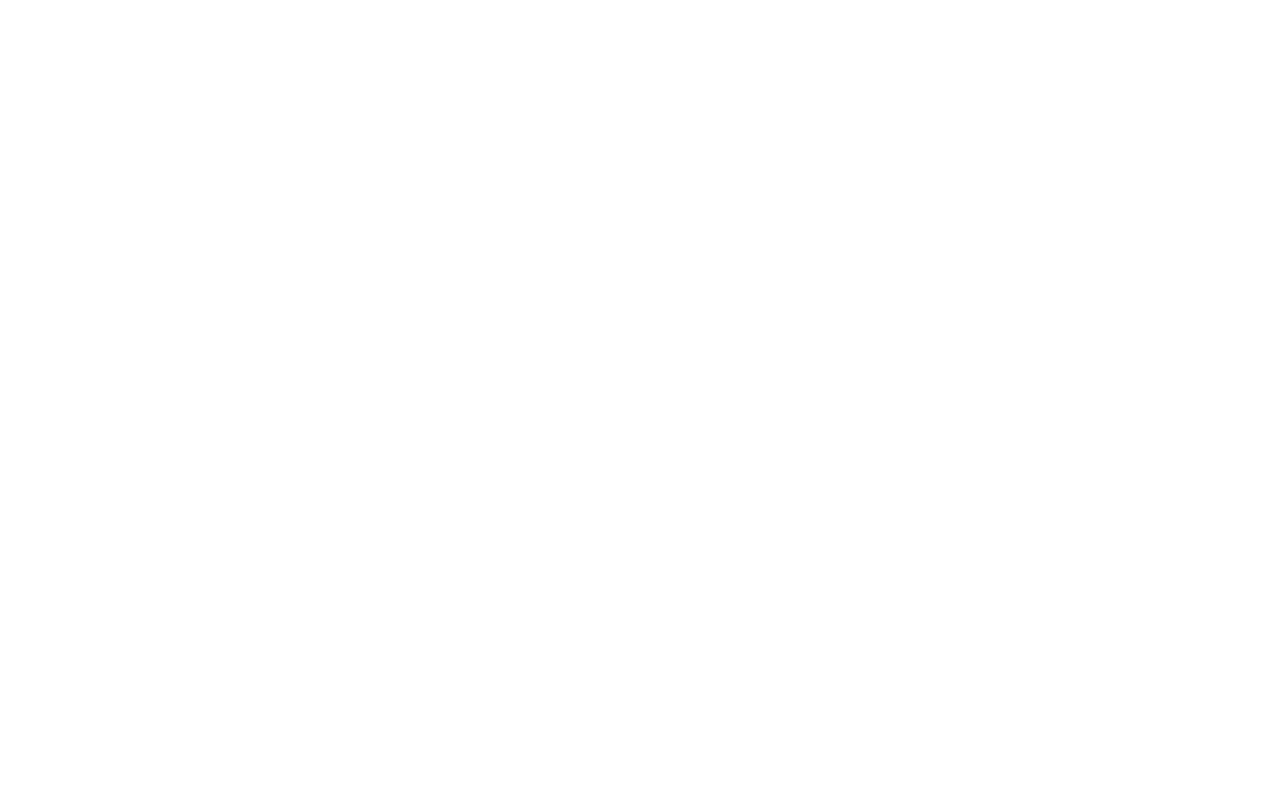
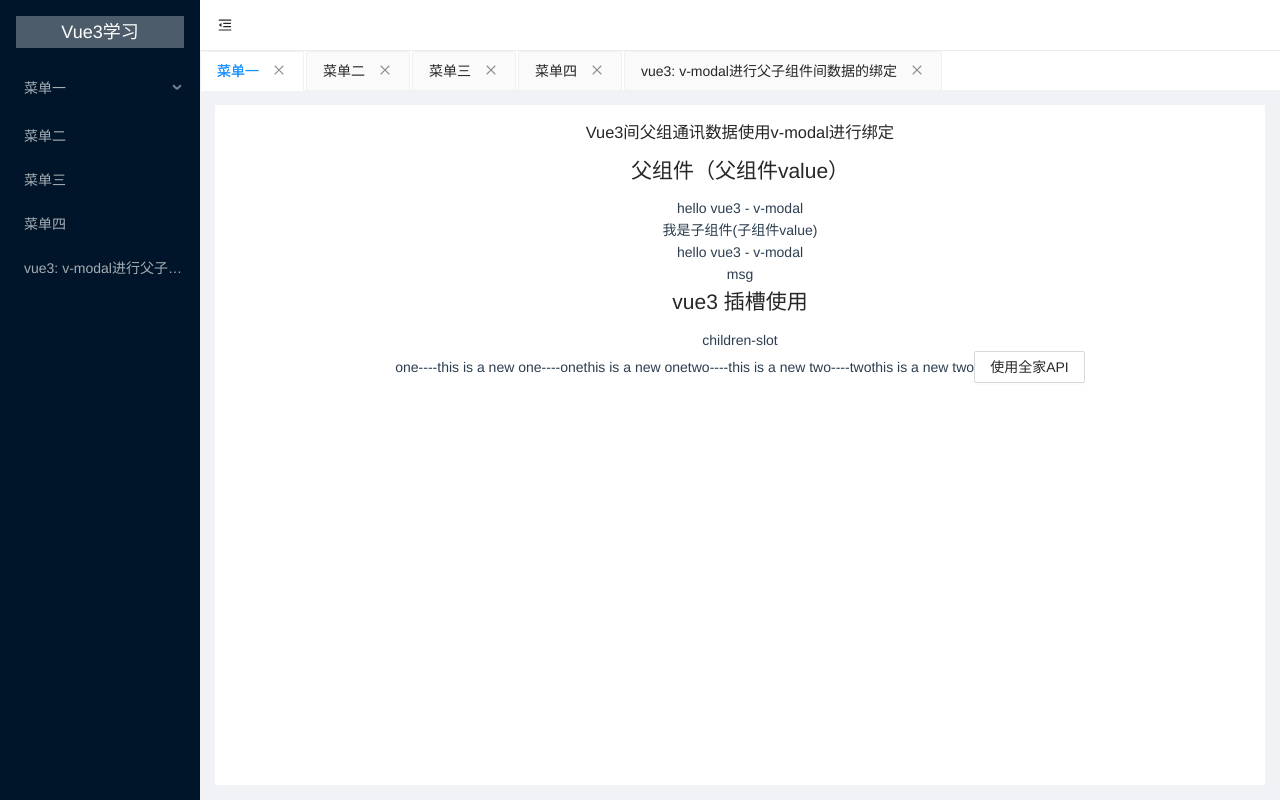
Before and after one commit to xs-jie/vue3_study, a Vue app: page /home/content5 in a window 1280 px wide. Before the commit this address had no page. Built offline with nearby package versions, Linux system fonts and the light colour scheme.

Commit message:
XSJ-2022-12-1-【vue3】v-model父子传值的使用，和vue2\vue3插槽的使用

```diff
--- a/src/business/getMenuData.ts
+++ b/src/business/getMenuData.ts
@@ -39,6 +39,12 @@
       key: '4',
       path: 'content4',
       icon: 'icon4'
+    },
+    {
+      name: 'vue3: v-modal进行父子组件间数据的绑定',
+      key: '5',
+      path: 'content5',
+      icon: 'icon5'
     }
   ]
 }
--- a/src/router/index.ts
+++ b/src/router/index.ts
@@ -30,6 +30,11 @@
         path: 'content4',
         name: 'Content4',
         component: () => import('@/views/Content4.vue')
+      },
+      {
+        path: 'content5',
+        name: 'Content5',
+        component: () => import('@/views/Content5.vue')
       }
     ]
   },
--- a/src/views/About.vue
+++ b/src/views/About.vue
@@ -15,10 +15,10 @@
 <script setup lang="ts">
 // 在Vue3中的setup语法糖中，子组件只需要引入就能使用，不需要注册
 import Demo from '@/views/Dome.vue'
-import { ref } from 'vue'
+import { ref, Ref } from 'vue'
 
-const message = ref('你真是个叼毛！！')
-const message2 = ref('你真是个扑街！！')
+const message: Ref<string> = ref('你真是个叼毛！！')
+const message2: Ref<string> = ref('你真是个扑街！！')
 
 const demoRef = ref() /* 通过ref绑定子组件 */
 
--- /dev/null
+++ b/src/views/Content5.vue
@@ -0,0 +1,63 @@
+<template>
+  <h1>Vue3间父组通讯数据使用v-modal进行绑定</h1>
+  <h2>父组件（父组件value）</h2>
+  {{ message }}
+  <children v-model="message" msg="msg"></children>
+
+  <h2>vue3 插槽使用</h2>
+  <slotComponent :data="data">
+    <template #one="{ text, msg, record }"
+      >{{ text }}----{{ msg }}----{{ record.name + record.msg }}</template
+    >
+    <template #two="{ text, msg, record }"
+      >{{ text }}----{{ msg }}----{{ record.name + record.msg }}</template
+    >
+  </slotComponent>
+  <!-- <h2>vue2 插槽使用</h2>
+  <slotComponent :data="data2">
+    <template slot="three" :slot-scope="{ text, record }">
+      {{ text }}----{{ record.msg }}----{{ text + record.msg }}
+    </template>
+    <template slot="four" :slot-scope="{ text, record }">
+      {{ text }}----{{ record.msg }}----{{ text + record.msg }}
+    </template>
+  </slotComponent> -->
+
+  <a-button @click="request">使用全家API</a-button>
+</template>
+
+<script setup lang="ts">
+import children from '@/views/components/content5_children.vue'
+import slotComponent from '@/views/components/slotComponent.vue'
+import { ref, Ref, reactive, getCurrentInstance } from 'vue'
+
+const message: Ref<string> = ref('hello vue3 - v-modal')
+const msg: Ref<string> = ref('aaaaaa')
+const data = reactive([
+  {
+    name: 'one',
+    msg: 'this is a new one',
+  },
+  {
+    name: 'two',
+    msg: 'this is a new two',
+  },
+])
+// const data2 = reactive([
+//   {
+//     name: 'three',
+//     msg: 'this is a new three',
+//   },
+//   {
+//     name: 'four',
+//     msg: 'this is a new four',
+//   },
+// ])
+const { proxy } = getCurrentInstance()
+const request = () => {
+  proxy.$axios.get('http://192.168.138')
+}
+</script>
+
+<style lang="less" scoped>
+</style>
--- /dev/null
+++ b/src/views/components/content5_children.vue
@@ -0,0 +1,15 @@
+<template>
+  <div>我是子组件(子组件value)</div>
+  <div @click="emit('update:modelValue', modelValue + '!')">
+    {{ modelValue }}
+  </div>
+  <div>{{ msg }}</div>
+</template>
+
+<script setup>
+defineProps(['modelValue', 'msg'])
+const emit = defineEmits(['update:modelValue'])
+</script>
+
+<style lang="less" scoped>
+</style>
--- /dev/null
+++ b/src/views/components/slotComponent.vue
@@ -0,0 +1,19 @@
+<template>
+  <div>children-slot</div>
+  <slot
+    v-for="item in data"
+    :name="item.name"
+    :msg="item.msg"
+    :text="item.name"
+    :record="item"
+  ></slot>
+</template>
+
+<script setup>
+import { onMounted } from '@vue/runtime-core'
+
+defineProps(['data'])
+</script>
+
+<style lang="less" scoped>
+</style>
--- a/src/views/dray.vue
+++ b/src/views/dray.vue
@@ -1,13 +1,4 @@
-<!--
- * @Author: xsj 13592841305@163.com
- * @Date: 2022-09-30 00:01:58
- * @LastEditors: zhuyijing zhuyijing@yihuosoft.com
- * @LastEditTime: 2022-11-10 12:11:25
- * @FilePath: \vue3_study\src\views\dray.vue
- * @Description:
- *
- * Copyright (c) 2022 by xsj 13592841305@163.com, All Rights Reserved.
--->
+
 <template>
   <ul class="list">
     <li
@@ -26,9 +17,9 @@
 </template>
 
 <script setup lang="ts">
-import { ref, reactive } from 'vue'
-const dragIndex = ref('')
-const enterIndex = ref('')
+import { ref, reactive, Ref } from 'vue'
+const dragIndex: Ref<number> = ref(0)
+const enterIndex: Ref<number> = ref(0)
 let list = reactive([
   {
     label: '列表1',
@@ -41,20 +32,20 @@
   },
 ])
 
-const dragstart = (index) => {
+const dragstart = (index: number) => {
   dragIndex.value = index
 }
 
-const dragenter = (e, index) => {
+const dragenter = (e: Event, index: number) => {
   e.preventDefault()
-  if (dragIndex !== index) {
-    const source = list[dragIndex]
-    list.splice(dragIndex, 1)
+  if (dragIndex.value !== index) {
+    const source = list[dragIndex.value]
+    list.splice(dragIndex.value, 1)
     list.splice(index, 0, source)
   }
 }
 
-const dragover = (e, index) => {
+const dragover = (e: Event, index: number) => {
   e.preventDefault()
 }
 </script>
--- a/src/views/modal/modal1.vue
+++ b/src/views/modal/modal1.vue
@@ -4,15 +4,27 @@
     title="vue3中使用vue2中(.sync)的方法"
     @ok="handleOk"
     @cancel="handleCancel"
-  ></a-modal>
+  >
+    <div>
+      {{ computedName('再见') }}
+    </div></a-modal
+  >
 </template>
 
 <script setup>
+import { computed, ref } from 'vue'
 const pros = defineProps({
   visible: {
     type: Boolean,
     default: false,
   },
+})
+
+const name = ref('Vue')
+/* ----------------------------------------------------------- */
+/* vue3计算属性传参 */
+const computedName = computed(() => (value) => {
+  return name.value + value
 })
 
 /* 使用（'update: 父组件传入变量'）当作自定义事件名称 */
```
Also changed, not shown: src/business/test.ts (added, +34 -0 lines), src/main.ts (+7 -6 lines), src/util/util.ts (added, +22 -0 lines).
